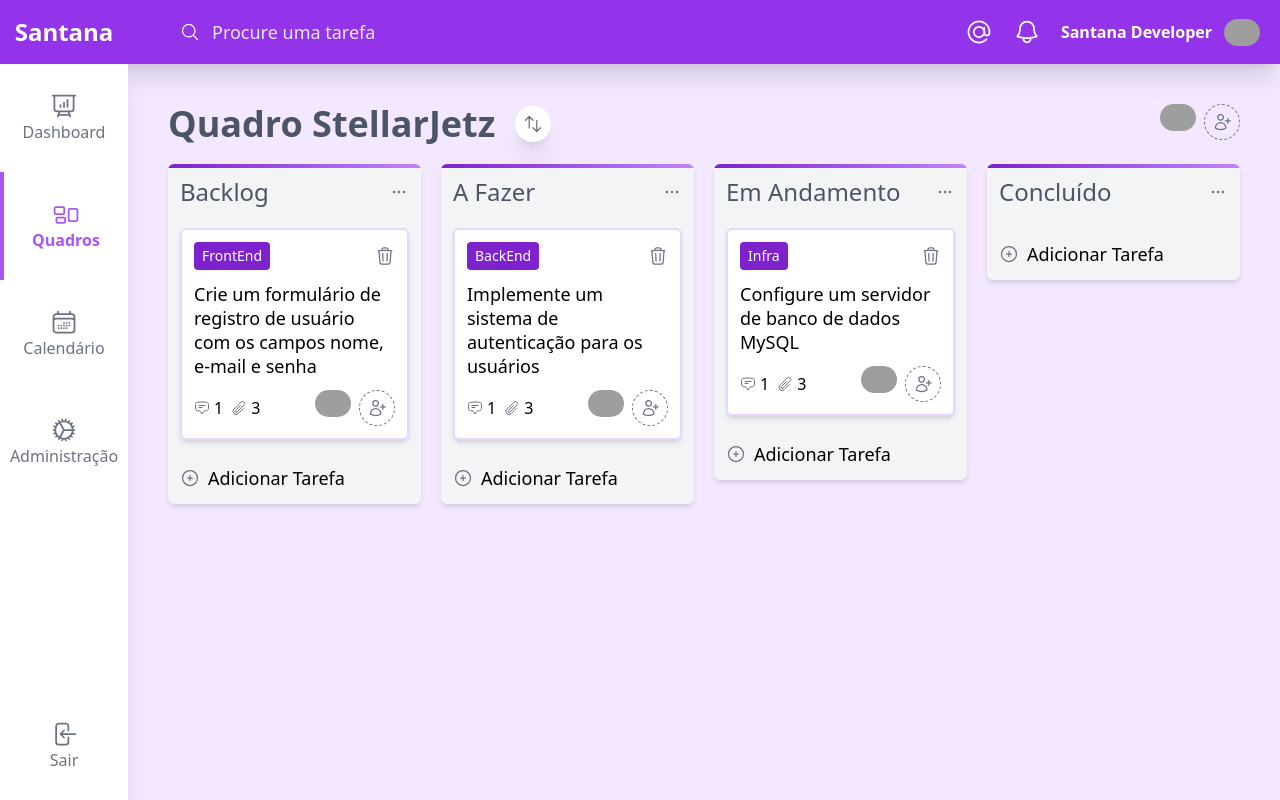
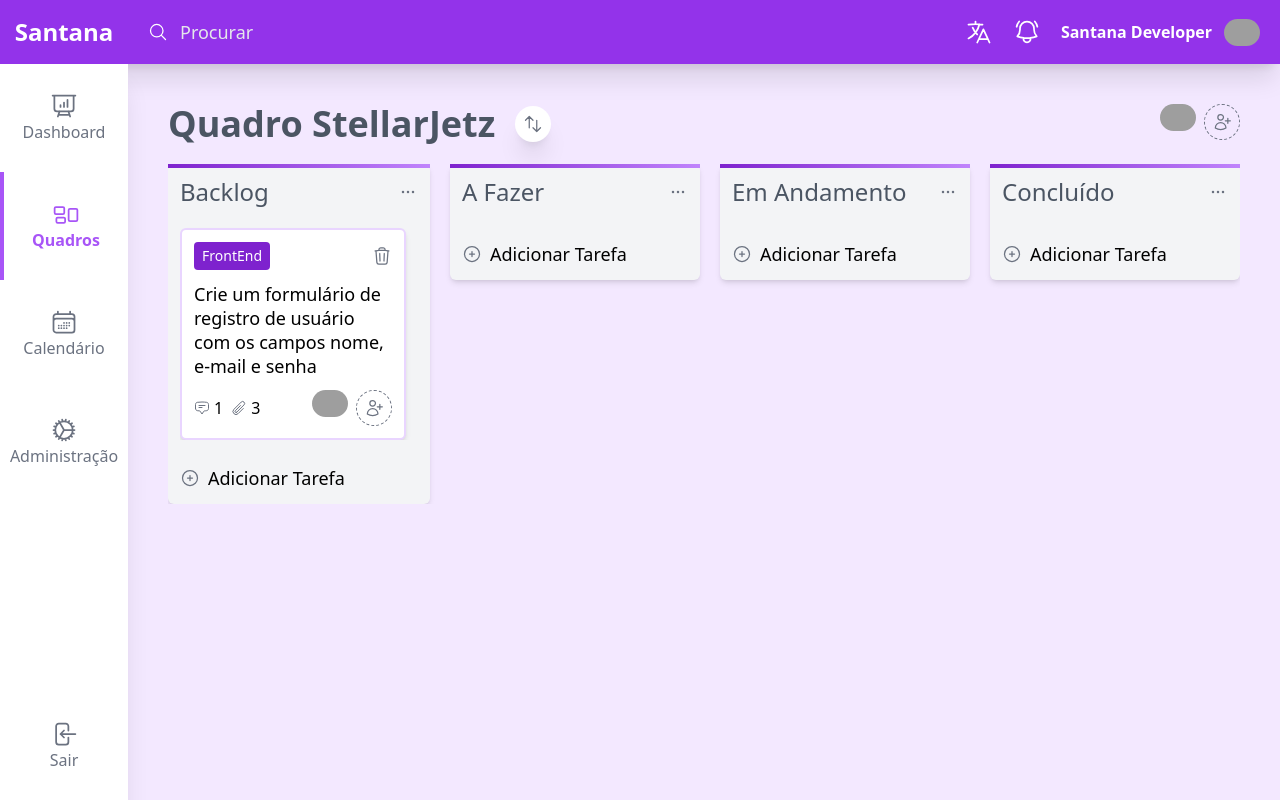
Before and after one commit to SantanaDeveloper/quadro-kanban-reactjs, a Next.js app: page / in a window 1280 px wide. Built offline with nearby package versions, Linux system fonts and the light colour scheme; grey boxes are pictures that could not be loaded.

Commit message:
Responsividade

```diff
--- a/src/app/components/Card/CardItem.tsx
+++ b/src/app/components/Card/CardItem.tsx
@@ -35,7 +35,7 @@ function CardItem({ data, droptask, index }: TaskProps) {
           ref={provided.innerRef}
           {...provided.draggableProps}
           {...provided.dragHandleProps}
-          className="bg-white rounded-md p-3 mt-3 border-solid border-2 border-purple-200 shadow-md"
+          className="bg-white rounded-md p-3 mt-3 mr-3 border-solid border-2 border-purple-200 shadow-md"
         >
           <div className="flex justify-between">
             <label className="bg-purple-700 px-2 py-1 rounded text-white text-sm">
--- a/src/app/components/TopBar.tsx
+++ b/src/app/components/TopBar.tsx
@@ -1,21 +1,21 @@
 import React from 'react'
 import Image from 'next/image';
-import { MagnifyingGlassIcon, AtSymbolIcon, BellIcon } from "@heroicons/react/24/outline"
+import { MagnifyingGlassIcon, BellAlertIcon, LanguageIcon } from "@heroicons/react/24/outline"
 
 
 const TopBar = () => {
     return (
-        <div className='h-16 pl-40 fixed bg-purple-600 w-full flex items-center justify-between pr-5 shadow-xl'>
+        <div className='h-16 pl-16 md:pl-32 fixed bg-purple-600 w-full flex items-center justify-between pr-5 shadow-xl'>
             <div className='flex px-5 items-center'>
                 <MagnifyingGlassIcon className='w-5 h-5 text-white' />
-                <input className=" bg-transparent border-0 text-white placeholder-gray-200
-                outline-none focus:ring-0 text-lg" type='text' placeholder='Procure uma tarefa' />
+                <input className="bg-transparent border-0 text-white placeholder-gray-200 w-28
+                outline-none focus:ring-0 text-lg" type='text' placeholder='Procurar' />
             </div>
-            <div className='flex space-x-5'>
-                <AtSymbolIcon className='w-7 h-7 text-white' />
-                <BellIcon className='w-7 h-7 text-white' />
+            <div className='flex md:space-x-5'>
+                <LanguageIcon className='hidden md:block w-7 h-7 text-white' />
+                <BellAlertIcon className='hidden md:block w-7 h-7 text-white' />
                 <div className="flex items-center text-white">
-                    <h3 className="font-bold mr-3">Santana Developer</h3>
+                    <h3 className="font-bold mr-3 hidden md:block ">Santana Developer</h3>
                     <Image src="https://avatars.githubusercontent.com/u/48597174?v=4"
                     width="36" height="36" style={{objectFit: 'cover'}}
                     className="rounded-full " alt={''}/>
--- a/src/app/globals.css
+++ b/src/app/globals.css
@@ -1,3 +1,24 @@
 @tailwind base;
 @tailwind components;
 @tailwind utilities;
+
+@layer base {
+    * {
+    scrollbar-width: thin;
+    scrollbar-color: blue orange;
+    }
+
+    /* Works on Chrome, Edge, and Safari */
+    *::-webkit-scrollbar {
+        width: 5px;
+        border-radius:5px;
+    }
+
+    *::-webkit-scrollbar-track {
+        @apply bg-white
+    }
+
+    *::-webkit-scrollbar-thumb {
+        @apply bg-gradient-to-b from-purple-500 to-purple-400 rounded;
+    }
+}
--- a/src/app/page.tsx
+++ b/src/app/page.tsx
@@ -14,6 +14,7 @@ import MockQuadros from "../data/mock-quadro.json";
 import MockUsers from "../data/mock-users.json";
 import { useEffect, useState } from "react";
 import { useForm } from "react-hook-form";
+import { Board } from "./types/types";
 
 export default function Home() {
   const [ready, setReady] = useState(false);
@@ -25,11 +26,9 @@ export default function Home() {
     // Perform localStorage action
     const boards = localStorage.getItem("@stellarjetz_boards");
     if (boards) {
-      console.log("Entrou");
       setBoardData(JSON.parse(boards));
     } else {
-      localStorage.setItem("@stellarjetz_boards", "");
-      console.log("No Entrou");
+      localStorage.setItem("@stellarjetz_boards", JSON.stringify(MockQuadros));
     }
   }, []);
 
@@ -44,15 +43,19 @@ export default function Home() {
     const item = {
       id: createGuidId(),
       title: data.titulo,
-      label: "Novo",
+      label: data.etiqueta,
       messages: [],
       attachments: 0,
       members: [],
     };
+    let oldBoard: Board[] = JSON.parse(
+      localStorage.getItem("@stellarjetz_boards") ?? ""
+    );
+    oldBoard[selectedBoard].items.push(item);
 
-    let newBoardData = boardData;
+    let newBoardData = oldBoard;
 
-    newBoardData[selectedBoard].items.push(item);
+    localStorage.setItem("@stellarjetz_boards", JSON.stringify(newBoardData));
     setBoardData(newBoardData);
     setShowModal(false);
     reset();
@@ -81,7 +84,9 @@ export default function Home() {
    */
   const onDragEnd = (dragEvent: any) => {
     if (!dragEvent.destination) return;
-    let newBoardData = boardData;
+    let newBoardData: Board[] = JSON.parse(
+      localStorage.getItem("@stellarjetz_boards") ?? ""
+    );
     var dragItem =
       newBoardData[parseInt(dragEvent.source.droppableId)].items[
         dragEvent.source.index
@@ -95,28 +100,33 @@ export default function Home() {
       0,
       dragItem
     );
+    localStorage.setItem("@stellarjetz_boards", JSON.stringify(newBoardData));
     setBoardData(newBoardData);
   };
 
   const dropTask = (id: string) => {
     const selectedTask = id;
-    let newBoardData = boardData;
+    let newBoardData: Board[] = JSON.parse(
+      localStorage.getItem("@stellarjetz_boards") ?? ""
+    );
     newBoardData = newBoardData.map((board) => ({
       ...board,
       items: board.items.filter((task) => task.id !== selectedTask),
     }));
+    localStorage.setItem("@stellarjetz_boards", JSON.stringify(newBoardData));
+
     setBoardData(newBoardData);
   };
 
   return (
-    <main className="pl-32 pt-16">
+    <main className="pl-12 md:pl-32 pt-16">
       <div className="p-10">
         <div className="flex justify-between">
-          <div className="flex items-center">
-            <h4 className="text-4xl font-bold text-gray-600">
+          <div className="flex flex-row items-center">
+            <h4 className="text-xl md:text-4xl w-6/12 md:w-max font-bold text-gray-600">
               Quadro StellarJetz
             </h4>
-            <button className="w-9 h-9 ml-5">
+            <button className="w-9 h-9 ml-3 md:ml-5">
               <ArrowsUpDownIcon className="text-gray-500 rounded-full p-2 bg-white shadow-xl" />
             </button>
           </div>
@@ -150,10 +160,10 @@ export default function Home() {
         {/* Colunas Do Quadro */}
         {ready && (
           <DragDropContext onDragEnd={onDragEnd}>
-            <div className="grid grid-cols-4 gap-5 my-5">
+            <div className="flex overflow-x-auto  gap-5 my-5">
               {boardData.map((board, Bindex) => {
                 return (
-                  <div key={board.boardName}>
+                  <div key={board.boardName} className="flex-grow flex-basis-0 min-w-[250px]">
                     <Droppable droppableId={Bindex.toString()}>
                       {(provided, snapshot) => (
                         <div
@@ -162,7 +172,7 @@ export default function Home() {
                         >
                           <div
                             className={`bg-gray-100 rounded-md shadow-md
-                            flex flex-col relative overflow-hidden p-3
+                            flex flex-col  relative  p-3
                             ${snapshot.isDraggingOver && "bg-purple-200"}`}
                           >
                             <span className="w-full h-1 bg-gradient-to-r from-purple-700 to-purple-400 absolute inset-x-0 top-0"></span>
@@ -173,6 +183,10 @@ export default function Home() {
                               <EllipsisHorizontalIcon className="w-5 h-5 text-gray-500" />
                             </h4>
 
+                            <div
+                              className="overflow-y-auto overflow-x-hidden h-auto"
+                              style={{ maxHeight: "calc(100vh - 290px)" }}
+                            >
                               {board.items.length > 0 &&
                                 board.items.map((task, index) => {
                                   return (
@@ -185,6 +199,8 @@ export default function Home() {
                                   );
                                 })}
                               {provided.placeholder}
+                            </div>
+
                             <button
                               onClick={() => {
                                 setSelectedBoard(Bindex);
@@ -200,9 +216,9 @@ export default function Home() {
                                 <div className="flex justify-center items-center overflow-x-hidden overflow-y-auto fixed inset-0 z-50 outline-none focus:outline-none">
                                   <div className="relative w-2/6 my-6 mx-auto max-w-3xl">
                                     <div className="border-solid border-2 border-purple-200 rounded-lg shadow-md relative flex flex-col w-full bg-white outline-none focus:outline-none">
-                                      <div className="flex items-start justify-between p-5 border-b border-solid border-gray-300 rounded-t ">
-                                        <h4 className="flex justify-between items-center mb-2">
-                                          <span className="text-2xl text-gray-600">
+                                      <div className="flex items-start justify-between p-5 border-b border-solid border-purple-300 rounded-t ">
+                                        <h4 className="flex justify-between items-center">
+                                          <span className="p-1 text-2xl text-gray-600">
                                             Nova Tarefa
                                           </span>
                                         </h4>
@@ -216,7 +232,7 @@ export default function Home() {
                                       <div className="relative p-6 flex-auto">
                                         <form
                                           onSubmit={handleSubmit(onSubmit)}
-                                          className="bg-gray-200 shadow-md rounded px-8 pt-6 pb-8 w-full"
+                                          className="bg-purple-100 shadow-md rounded px-3 pt-3 pb-3 w-full"
                                         >
                                           <label className="block text-black text-sm font-bold mb-1">
                                             Título
@@ -225,11 +241,26 @@ export default function Home() {
                                             {...register("titulo", {
                                               required: true,
                                             })}
-                                            className="shadow appearance-none border rounded w-full py-2 px-1 text-black"
+                                            className="shadow appearance-none border rounded w-full py-2 px-1 mb-2 text-black"
                                           />
                                           {errors.titulo && (
                                             <span className="text-red-700">
                                               O título é obrigatório
+                                            </span>
+                                          )}
+                                          <label className="block text-black text-sm font-bold mb-1">
+                                            Etiqueta
+                                          </label>
+                                          <input
+                                            {...register("etiqueta", {
+                                              required: true,
+                                            })}
+                                            maxLength={10}
+                                            className="shadow appearance-none border rounded w-full py-2 px-1 text-black"
+                                          />
+                                          {errors.etiqueta && (
+                                            <span className="text-red-700">
+                                              A etiqueta é obrigatório
                                             </span>
                                           )}
                                         </form>
--- /dev/null
+++ b/src/app/types/types.ts
@@ -0,0 +1,20 @@
+export type Member = {
+  avatar: string;
+  name: string;
+};
+
+export type Item = {
+  id: string;
+  label: string;
+  title: string;
+  messages: string[];
+  attachments: number;
+  members: Member[];
+};
+
+export type Board = {
+  boardName: string;
+  items: Item[];
+};
+
+export type KanbanData = Board[];
--- a/src/data/mock-quadro.json
+++ b/src/data/mock-quadro.json
@@ -21,43 +21,11 @@
     },
     {
         "boardName": "A Fazer",
-        "items": [
-            {
-                "id": "b1608c46-6368-4407-8834-fcc806113702",
-                "label": "BackEnd",
-                "title": "Implemente um sistema de autenticação para os usuários",
-                "messages": [
-                    "Oi"
-                ],
-                "attachments": 3,
-                "members": [
-                    {
-                        "avatar": "https://avatars.githubusercontent.com/u/48597174?v=4",
-                        "name": "João Paulo Santana"
-                    }
-                ]
-            }
-        ]
+        "items": []
     },
     {
         "boardName": "Em Andamento",
-        "items": [
-            {
-                "id": "b1608c46-6368-4407-8834-fcc806113703",
-                "label": "Infra",
-                "title": "Configure um servidor de banco de dados MySQL",
-                "messages": [
-                    "Oi"
-                ],
-                "attachments": 3,
-                "members": [
-                    {
-                        "avatar": "https://avatars.githubusercontent.com/u/48597174?v=4",
-                        "name": "João Paulo Santana"
-                    }
-                ]
-            }
-        ]
+        "items": []
     },
     {
         "boardName": "Concluído",
```
Also changed, not shown: src/app/components/Sidebar.tsx (+7 -7 lines). Lines whose indentation alone changed are shown as unchanged.
